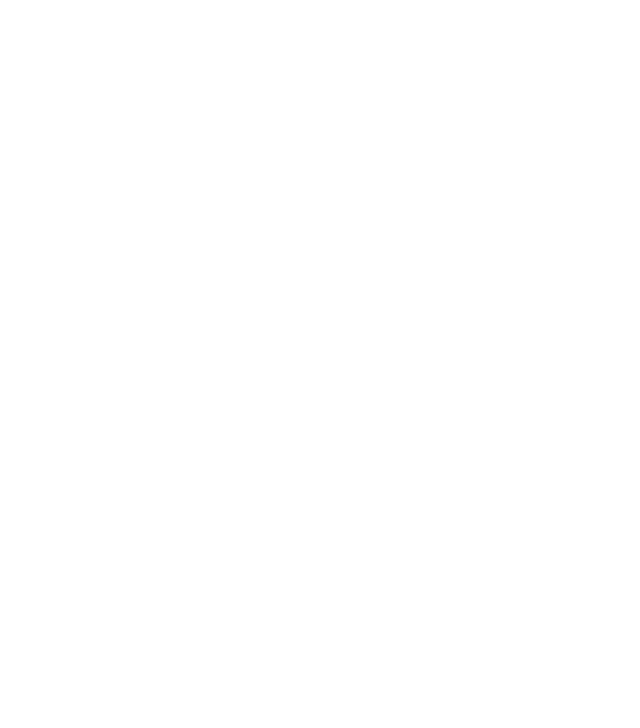
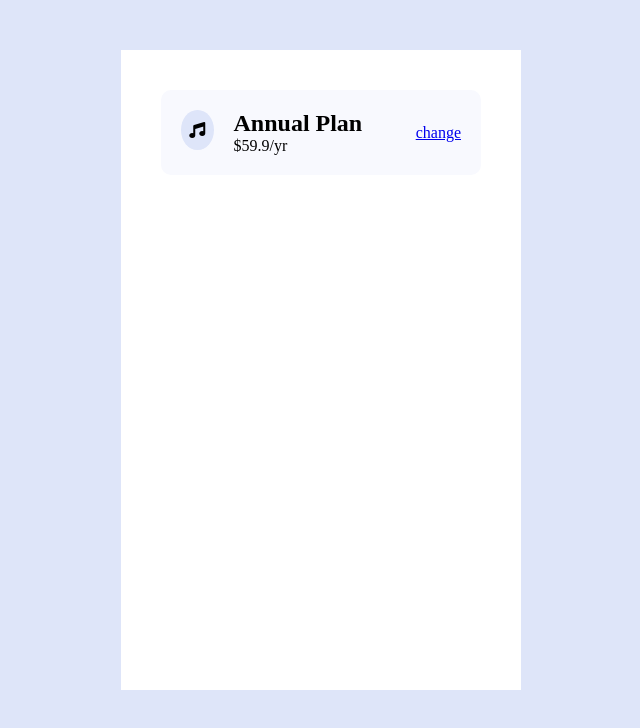
Before and after one commit to chimmydee/Group-92, a plain HTML site: page index.html in a window 1280 px wide. Shown: the whole page, without its empty margins (319-959 px from the left). Drawn offline with Linux system fonts and the light colour scheme.

Commit message:
updates on design

```diff
--- a/index.html
+++ b/index.html
@@ -9,5 +9,28 @@
 </head>
 <body>
 
+    <section>
+        <div class="plan_wrapper">
+            <div class="plan_container">
+
+                <div class="plan1">
+                    <i class="fas fa-music"></i>
+                </div>
+
+                <div class="plan2">
+                    <div class="inner_plan">
+                        <h2>Annual Plan</h2>
+                        <p>$59.9/yr</p>
+                    </div>
+                    <div class="inner_plan">
+                        <a href="#">change</a>
+                    </div>
+                </div>
+
+            </div>
+        </div>
+    </section>
+
+    <script src="https://kit.fontawesome.com/57456f662e.js" crossorigin="anonymous"></script>
 </body>
 </html>
--- a/style.css
+++ b/style.css
@@ -0,0 +1,51 @@
+* {
+    margin: 0;
+    padding: 0;
+    box-sizing: border-box;
+}
+
+body {
+    background: #DEE5F9;
+}
+
+.plan_wrapper {
+    width: 400px;
+    height: 80vh;
+    background-color: #fff;
+    margin: 50px auto;
+    padding: 40px;
+}
+
+.plan_container {
+    background: #F8F9FE;
+    padding: 20px;
+    border-radius: 10px;
+    display: flex;
+    flex-direction: row;
+    gap: 20px;
+}
+
+.plan1 {
+    width: 40px;
+    height: 40px;
+    border-radius: 100%;
+    background: #DEE5F9;
+    display: flex;
+    align-items: center;
+    justify-content: center;
+}
+
+.plan2 {
+    width: 100%;
+    display: flex;
+    align-items: center;
+    justify-content: space-between;
+}
+
+
+
+/* F8F9FE BACKGROUND */
+/* ICON COLOR DEE5F9 */
+/* H1 293753 */
+/* P A7ADBB */
+/* LINK 9791CC */
```
Also changed, not shown: image.jpeg (added).
